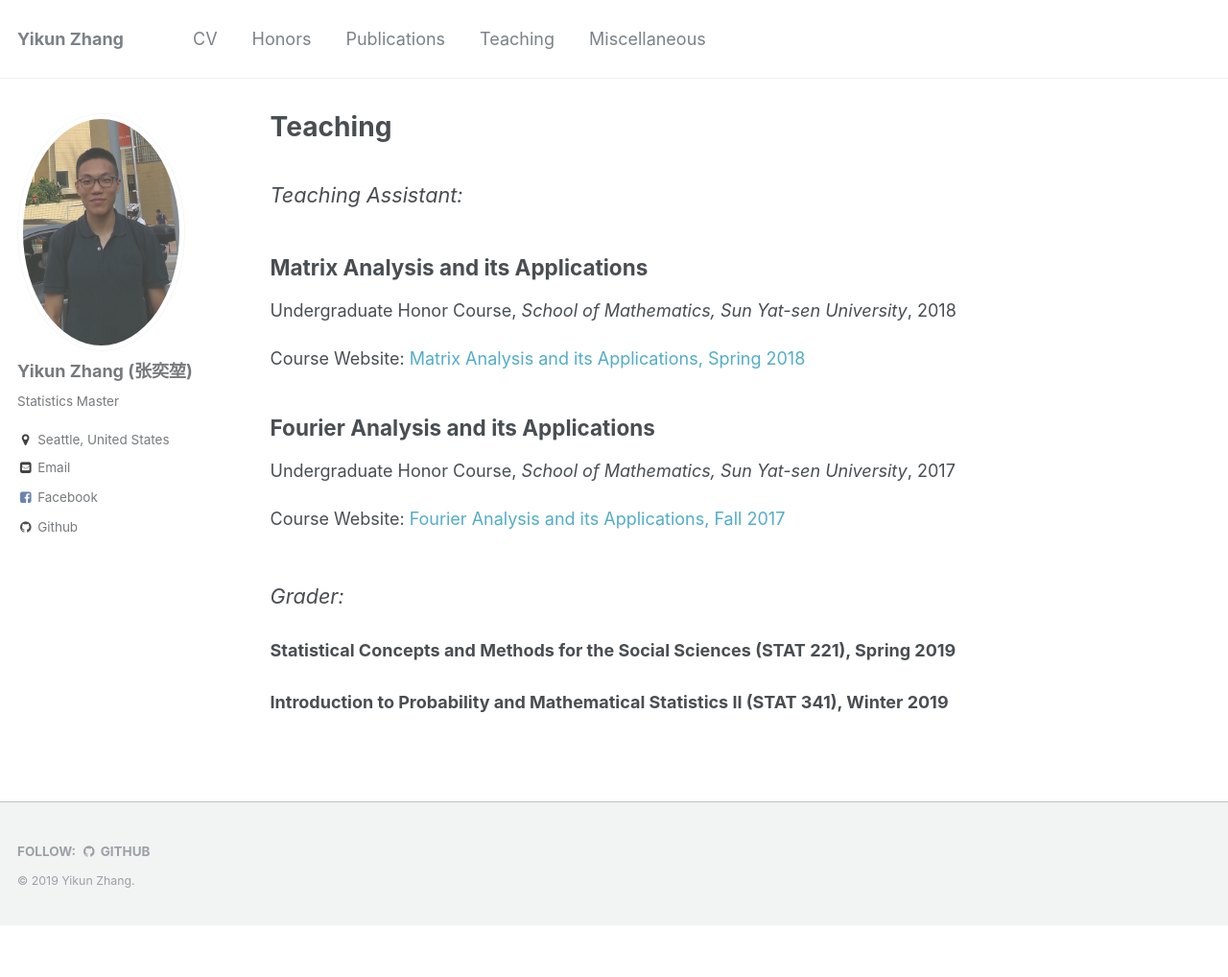
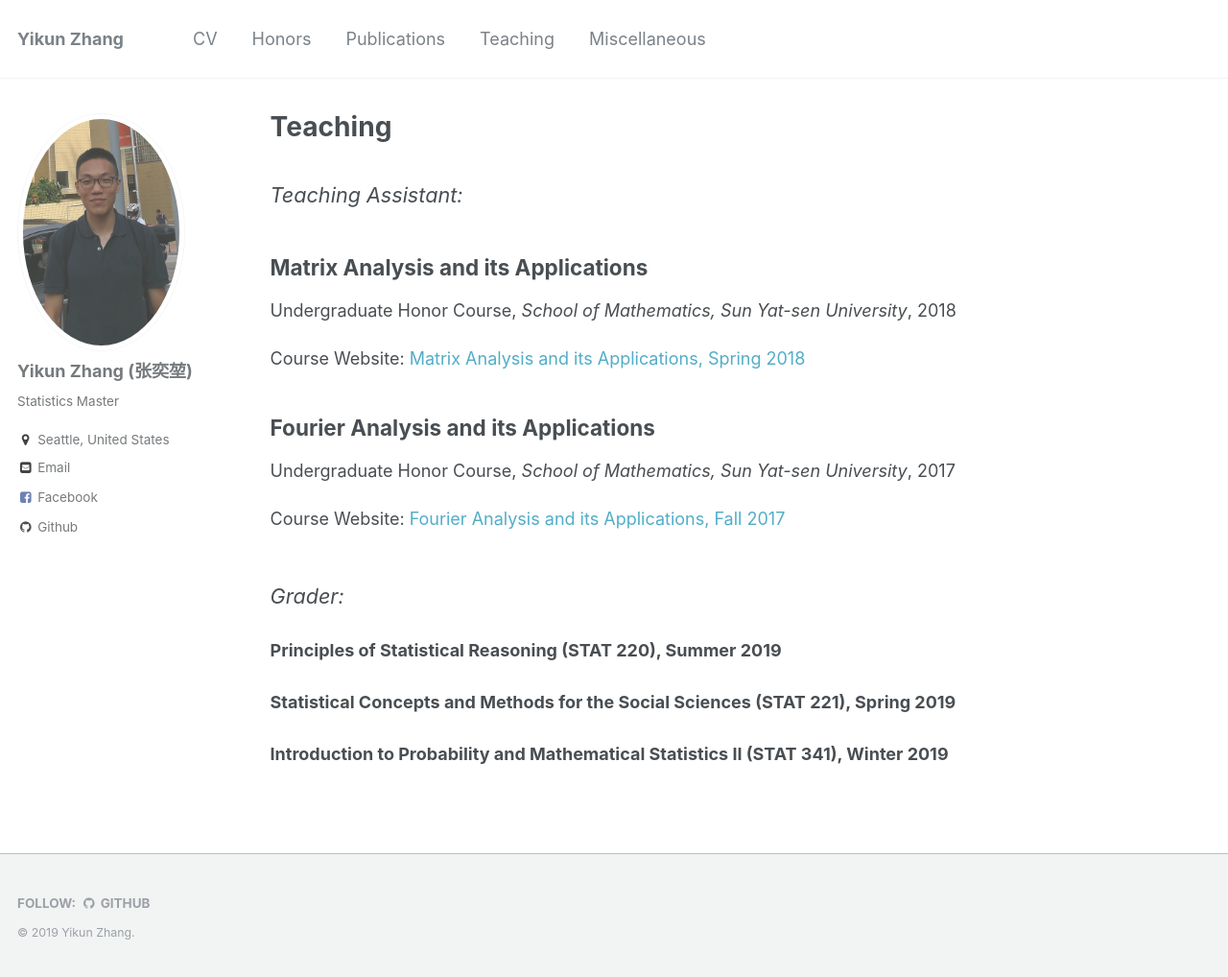
Before and after one commit to zhangyk8/zhangyk8.github.io, a Jekyll site: the page built from _pages/teaching.html, in a window 1280 px wide and 1018 px high. Shown: the whole window at 96% size. Built offline with Jekyll 4.4.1, drawn with Linux system fonts in a browser that asks for light colours.

Commit message:
Update teaching.html

```diff
--- a/_pages/teaching.html
+++ b/_pages/teaching.html
@@ -15,6 +15,8 @@ author_profile: true
 <br>
 <big><i> Grader: </i></big>
 <br><br>
+<b> Principles of Statistical Reasoning (STAT 220), Summer 2019 </b>
+<br><br>
 <b> Statistical Concepts and Methods for the Social Sciences (STAT 221), Spring 2019 </b>
 <br><br>
 <b> Introduction to Probability and Mathematical Statistics II (STAT 341), Winter 2019 </b>
```
